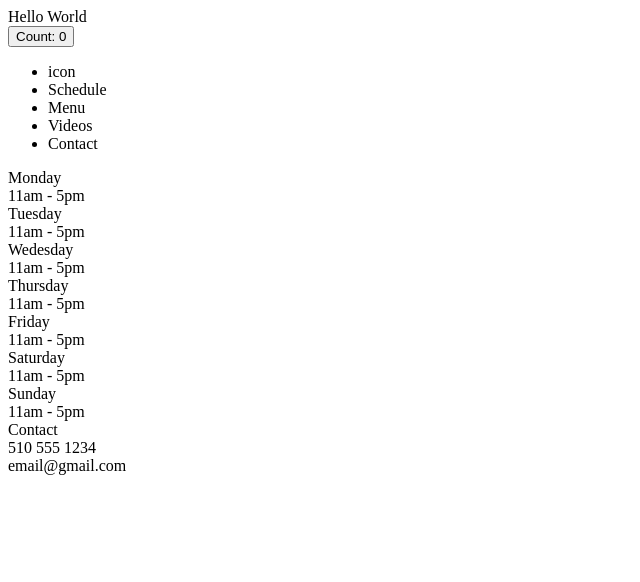
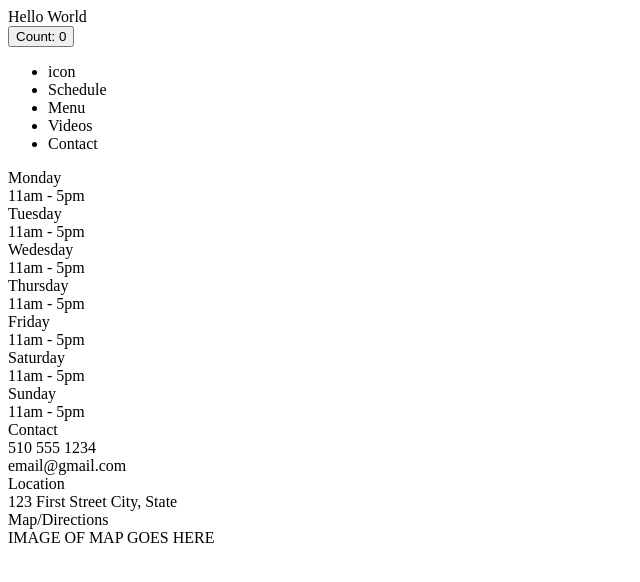
Before and after one commit to mblair415/blairEstheticians, a React app: page www/index.html in a window 1280 px wide. Shown: the whole page, without its empty margins (0-640 px from the left). Built offline with nearby package versions, Linux system fonts and the light colour scheme.

Commit message:
outline of location contact and map complete

```diff
--- a/www/index.html
+++ b/www/index.html
@@ -86,6 +86,23 @@
             email@gmail.com
           </div>
         </div>
+        <div class="location">
+          <div class="location-title">
+            Location
+          </div>
+          <div class="location-address">
+            123 First Street
+            City, State
+          </div>
+        </div>
+        <div class="map">
+          <div class="map-title">
+            Map/Directions
+          </div>
+          <div class="map-img">
+            IMAGE OF MAP GOES HERE
+          </div>
+        </div>
       </div> <!-- end of right side -->
     </div>
   </div>
```
